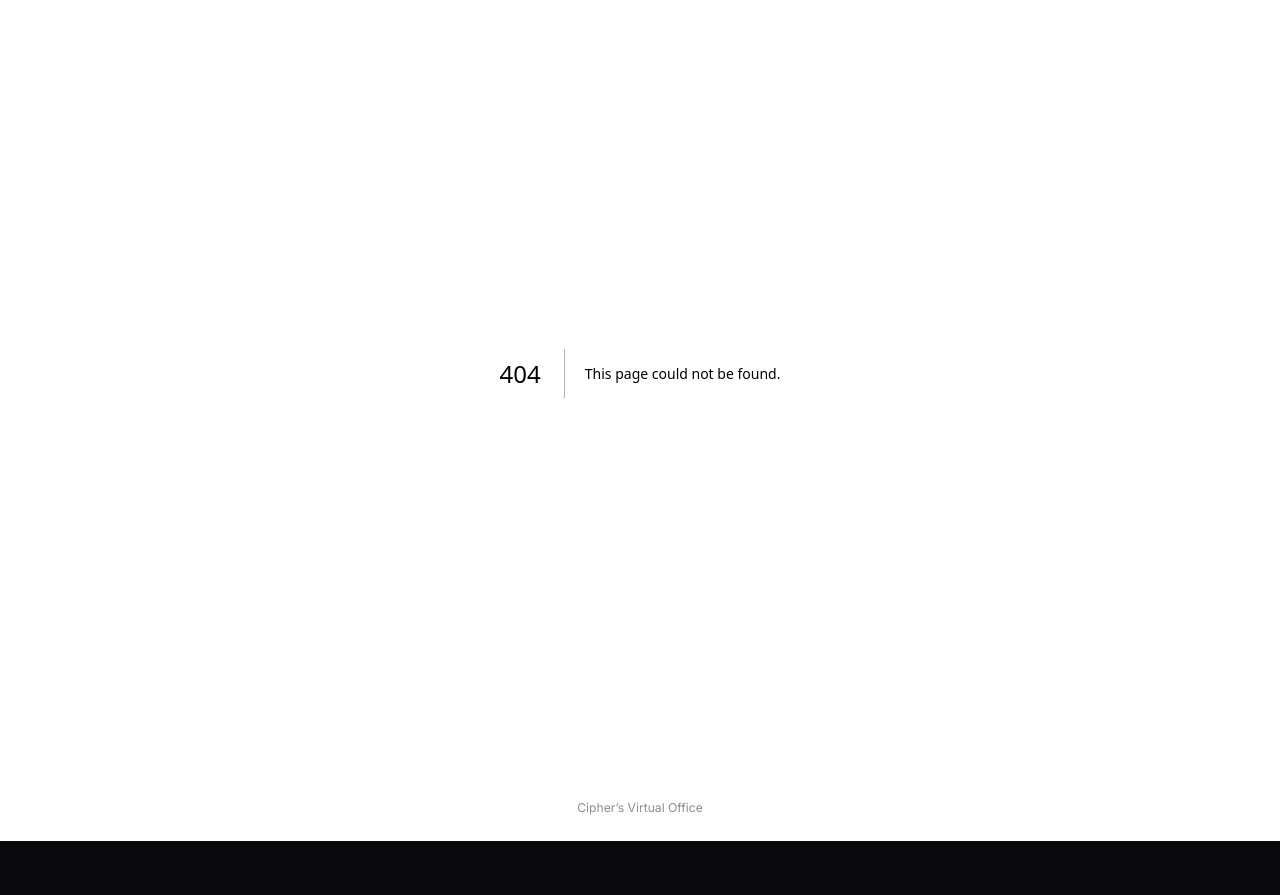
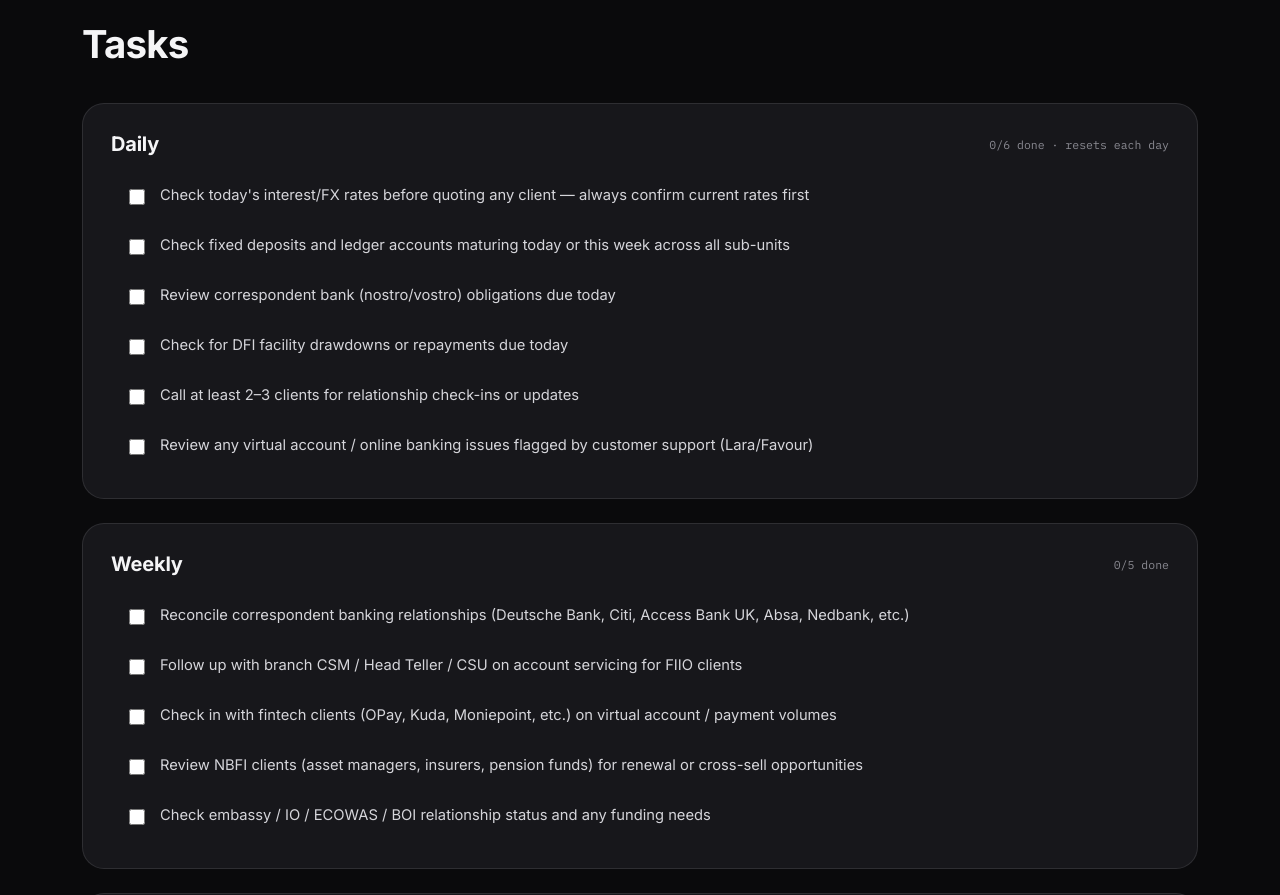
Before and after one commit to Ciphertechxlv/rm-dashboard, a Next.js app: page /tasks in a window 1280 px wide. Before the commit this address had no page. Shown: the part 140-1035 px from the top of the page. Before the commit the page ends 981 px from the top, so only its background shows below. Built offline with nearby package versions, Linux system fonts and the light colour scheme.

Commit message:
Add files via upload

```diff
--- a/components/Nav.js
+++ b/components/Nav.js
@@ -5,6 +5,7 @@ import ThemeToggle from "./ThemeToggle";
 
 const PRIMARY_LINKS = [
   { href: "/", label: "Desk" },
+  { href: "/tasks", label: "Tasks" },
   { href: "/corporate-bank", label: "Corporate Bank" },
   { href: "/policy", label: "Policy Rates" },
 ];
--- /dev/null
+++ b/lib/fiioTasks.js
@@ -0,0 +1,51 @@
+export const TASK_GROUPS = [
+  {
+    id: "daily",
+    title: "Daily",
+    resetsDaily: true,
+    items: [
+      "Check today's interest/FX rates before quoting any client — always confirm current rates first",
+      "Check fixed deposits and ledger accounts maturing today or this week across all sub-units",
+      "Review correspondent bank (nostro/vostro) obligations due today",
+      "Check for DFI facility drawdowns or repayments due today",
+      "Call at least 2–3 clients for relationship check-ins or updates",
+      "Review any virtual account / online banking issues flagged by customer support (Lara/Favour)",
+    ],
+  },
+  {
+    id: "weekly",
+    title: "Weekly",
+    resetsDaily: false,
+    items: [
+      "Reconcile correspondent banking relationships (Deutsche Bank, Citi, Access Bank UK, Absa, Nedbank, etc.)",
+      "Follow up with branch CSM / Head Teller / CSU on account servicing for FIIO clients",
+      "Check in with fintech clients (OPay, Kuda, Moniepoint, etc.) on virtual account / payment volumes",
+      "Review NBFI clients (asset managers, insurers, pension funds) for renewal or cross-sell opportunities",
+      "Check embassy / IO / ECOWAS / BOI relationship status and any funding needs",
+    ],
+  },
+  {
+    id: "monthly",
+    title: "Monthly / Recurring",
+    resetsDaily: false,
+    items: [
+      "Review mortgage-sector relationships (Jubilee Life, FT Mortgage, Abbey Mortgage, etc.)",
+      "Full portfolio maturity ladder review — all fixed deposits/ledger accounts across sub-units",
+      "Rate competitiveness review — compare offered rates vs market to retain FI/DFI deposits",
+      "Sector performance check-in with Mrs Ijeoma / Mr Laj",
+    ],
+  },
+];
+
+// Who to loop in when something comes up, by sub-unit.
+export const TEAM_ROUTING = [
+  { area: "Correspondent Banks", contact: "Folakemi" },
+  { area: "Fintechs", contact: "Praise" },
+  { area: "Insurance", contact: "Ini" },
+  { area: "Mortgages", contact: "Folakemi" },
+  { area: "Asset Management", contact: "Mr Laj (Deputy Head of Unit)" },
+  { area: "Customer support (virtual accounts, online banking)", contact: "Lara or Favour (JJ)" },
+  { area: "Escalation / sign-off", contact: "Mrs Ijeoma (Head of Unit)" },
+];
+
+export const BRANCH_CONTACTS = ["CSM", "Head Teller", "CSU"];
--- /dev/null
+++ b/pages/tasks.js
@@ -0,0 +1,94 @@
+import { useEffect, useState } from "react";
+import { TASK_GROUPS, TEAM_ROUTING, BRANCH_CONTACTS } from "../lib/fiioTasks";
+
+function storageKey(groupId) {
+  return `tasks_${groupId}`;
+}
+
+function loadChecked(group) {
+  try {
+    const raw = window.localStorage.getItem(storageKey(group.id));
+    if (!raw) return {};
+    const parsed = JSON.parse(raw);
+    if (group.resetsDaily) {
+      const today = new Date().toDateString();
+      if (parsed.date !== today) return {};
+      return parsed.checked || {};
+    }
+    return parsed.checked || {};
+  } catch {
+    return {};
+  }
+}
+
+function TaskGroup({ group }) {
+  const [checked, setChecked] = useState({});
+
+  useEffect(() => {
+    setChecked(loadChecked(group));
+  }, [group]); // eslint-disable-line react-hooks/exhaustive-deps
+
+  function toggle(i) {
+    const next = { ...checked, [i]: !checked[i] };
+    setChecked(next);
+    window.localStorage.setItem(
+      storageKey(group.id),
+      JSON.stringify({ date: new Date().toDateString(), checked: next })
+    );
+  }
+
+  const doneCount = Object.values(checked).filter(Boolean).length;
+
+  return (
+    <div className="panel">
+      <div className="panel-head">
+        <h2>{group.title}</h2>
+        <span className="timestamp">{doneCount}/{group.items.length} done{group.resetsDaily ? " · resets each day" : ""}</span>
+      </div>
+      <div className="task-list">
+        {group.items.map((item, i) => (
+          <label className={`task-item ${checked[i] ? "checked" : ""}`} key={i}>
+            <input type="checkbox" checked={!!checked[i]} onChange={() => toggle(i)} />
+            <span>{item}</span>
+          </label>
+        ))}
+      </div>
+    </div>
+  );
+}
+
+export default function Tasks() {
+  return (
+    <main className="page">
+      <div className="page-header">
+        <h1>Tasks</h1>
+      </div>
+
+      {TASK_GROUPS.map((g) => (
+        <TaskGroup key={g.id} group={g} />
+      ))}
+
+      <div className="panel">
+        <div className="panel-head">
+          <h2>Who to Loop In</h2>
+        </div>
+        <div className="table-wrap">
+          <table>
+            <thead><tr><th>Area</th><th>Contact</th></tr></thead>
+            <tbody>
+              {TEAM_ROUTING.map((r) => (
+                <tr key={r.area}>
+                  <td>{r.area}</td>
+                  <td style={{ color: "var(--blue)" }}>{r.contact}</td>
+                </tr>
+              ))}
+            </tbody>
+          </table>
+        </div>
+        <p className="empty-state" style={{ marginTop: 14 }}>
+          Branch-side roles you'll interface with: {BRANCH_CONTACTS.join(", ")}.
+        </p>
+      </div>
+    </main>
+  );
+}
--- a/styles/globals.css
+++ b/styles/globals.css
@@ -984,6 +984,42 @@ textarea.notes {
   font-size: 1.3rem;
 }
 
+/* ---------- Tasks checklist ---------- */
+.task-list {
+  display: flex;
+  flex-direction: column;
+  gap: 4px;
+}
+
+.task-item {
+  display: flex;
+  align-items: flex-start;
+  gap: 12px;
+  padding: 12px 14px;
+  border-radius: var(--radius-md);
+  cursor: pointer;
+  font-size: 0.92rem;
+  color: var(--text-primary);
+  transition: background 0.15s;
+}
+
+.task-item:hover {
+  background: var(--card-tint);
+}
+
+.task-item input {
+  margin-top: 3px;
+  accent-color: var(--blue);
+  width: 16px;
+  height: 16px;
+  flex-shrink: 0;
+}
+
+.task-item.checked span {
+  color: var(--text-dim);
+  text-decoration: line-through;
+}
+
 /* ---------- Unlock / PIN screen ---------- */
 .unlock-wrap {
   min-height: 70vh;
```
